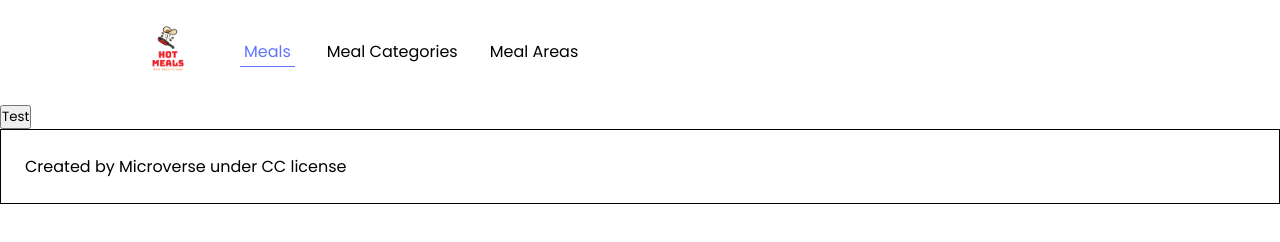
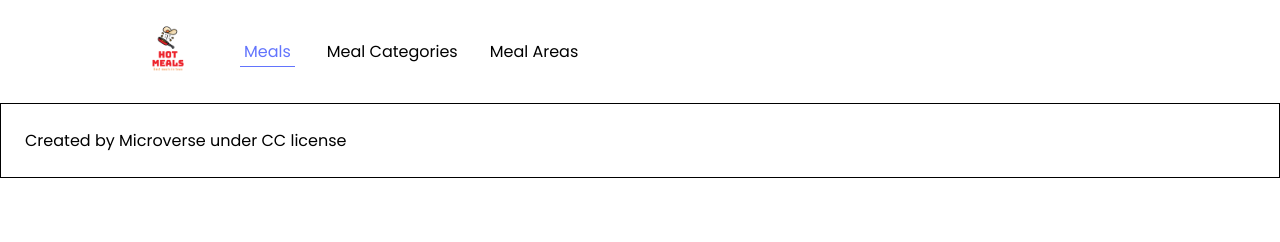
Before and after one commit to darkxdev/hot-meals, a website built with webpack: page src/index.html in a window 1280 px wide. Built offline with nearby package versions, Linux system fonts and the light colour scheme; no server answers.

Commit message:
Remove test btn which is now deprecated

```diff
--- a/src/index.html
+++ b/src/index.html
@@ -22,7 +22,6 @@
   </header>
 
   <main>
-    <button id="btn-test">Test</button>
   </main>
 
   <footer>
```
